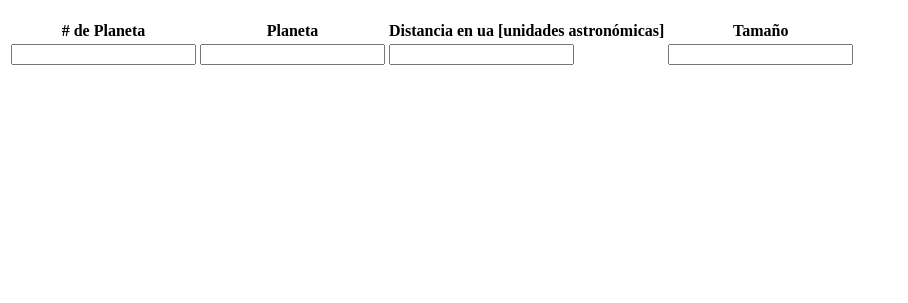
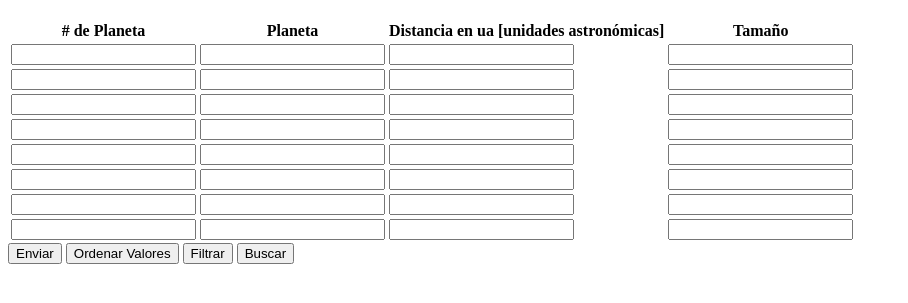
Before and after one commit to ChaparroMP/Ac-Geek-Frontend7, a plain HTML site: page Sesion1_Ejercicio_Planetas/index.html in a window 1280 px wide. Shown: the part 61-364 px from the top of the page, without its empty margins (0-908 px from the left). Drawn offline with Linux system fonts and the light colour scheme; files whose address does not match are found by name.

Commit message:
Estructura html terminada

```diff
--- a/Sesion1_Ejercicio_Planetas/index.html
+++ b/Sesion1_Ejercicio_Planetas/index.html
@@ -40,8 +40,68 @@
                 <td> <input type="number" id="d_planet_1" class="planet1_planet_distance"> </td>
                 <td> <input type="number" id="t_planet_1" class="planet1_planet_size"> </td>
             </tr>
+            <!-- Planet 2-->
+            <tr>
+                <td> <input type="number" id="n_planet_2" class="planet2_planet_numeration"> </td>
+                <td> <input type="text" id="np_planet_2" class="planet2_planet_name"> </td>
+                <td> <input type="number" id="d_planet_2" class="planet2_planet_distance"> </td>
+                <td> <input type="number" id="t_planet_2" class="planet2_planet_size"> </td>
+            </tr>
+            <!-- Planet 3-->
+            <tr>
+                <td> <input type="number" id="n_planet_3" class="planet3_planet_numeration"> </td>
+                <td> <input type="text" id="np_planet_3" class="planet3_planet_name"> </td>
+                <td> <input type="number" id="d_planet_3" class="planet3_planet_distance"> </td>
+                <td> <input type="number" id="t_planet_3" class="planet3_planet_size"> </td>
+            </tr>
+            <!-- Planet 4-->
+            <tr>
+                <td> <input type="number" id="n_planet_4" class="planet4_planet_numeration"> </td>
+                <td> <input type="text" id="np_planet_4" class="planet4_planet_name"> </td>
+                <td> <input type="number" id="d_planet_4" class="planet4_planet_distance"> </td>
+                <td> <input type="number" id="t_planet_4" class="planet4_planet_size"> </td>
+            </tr>
+
+            <!-- Planet 5-->
+            <tr>
+                <td> <input type="number" id="n_planet_5" class="planet5_planet_numeration"> </td>
+                <td> <input type="text" id="np_planet_5" class="planet5_planet_name"> </td>
+                <td> <input type="number" id="d_planet_5" class="planet5_planet_distance"> </td>
+                <td> <input type="number" id="t_planet_5" class="planet5_planet_size"> </td>
+            </tr>
+
+            <!-- Planet 6-->
+            <tr>
+                <td> <input type="number" id="n_planet_6" class="planet6_planet_numeration"> </td>
+                <td> <input type="text" id="np_planet_6" class="planet6_planet_name"> </td>
+                <td> <input type="number" id="d_planet_6" class="planet6_planet_distance"> </td>
+                <td> <input type="number" id="t_planet_6" class="planet6_planet_size"> </td>
+            </tr>
+
+            <!-- Planet 7-->
+            <tr>
+                <td> <input type="number" id="n_planet_7" class="planet7_planet_numeration"> </td>
+                <td> <input type="text" id="np_planet_7" class="planet7_planet_name"> </td>
+                <td> <input type="number" id="d_planet_7" class="planet7_planet_distance"> </td>
+                <td> <input type="number" id="t_planet_7" class="planet7_planet_size"> </td>
+            </tr>
+            <!-- Planet 8-->
+            <tr>
+                <td> <input type="number" id="n_planet_8" class="planet8_planet_numeration"> </td>
+                <td> <input type="text" id="np_planet_8" class="planet8_planet_name"> </td>
+                <td> <input type="number" id="d_planet_8" class="planet8_planet_distance"> </td>
+                <td> <input type="number" id="t_planet_8" class="planet8_planet_size"> </td>
+            </tr>
         </tbody>
     </table>
+
+    <!-- Botones-->
+    <div class="container">
+        <button id="btn_send_evaluation" class="item"> Enviar </button>
+        <button id="btn_sort_values" class="item"> Ordenar Valores </button>
+        <button id="btn_filter_distance" class="item"> Filtrar </button>
+        <button id="btn_search_planet" class="item"> Buscar </button>
+    </div>
 
     <script src="./script/script.js"></script>
 </body>
```
